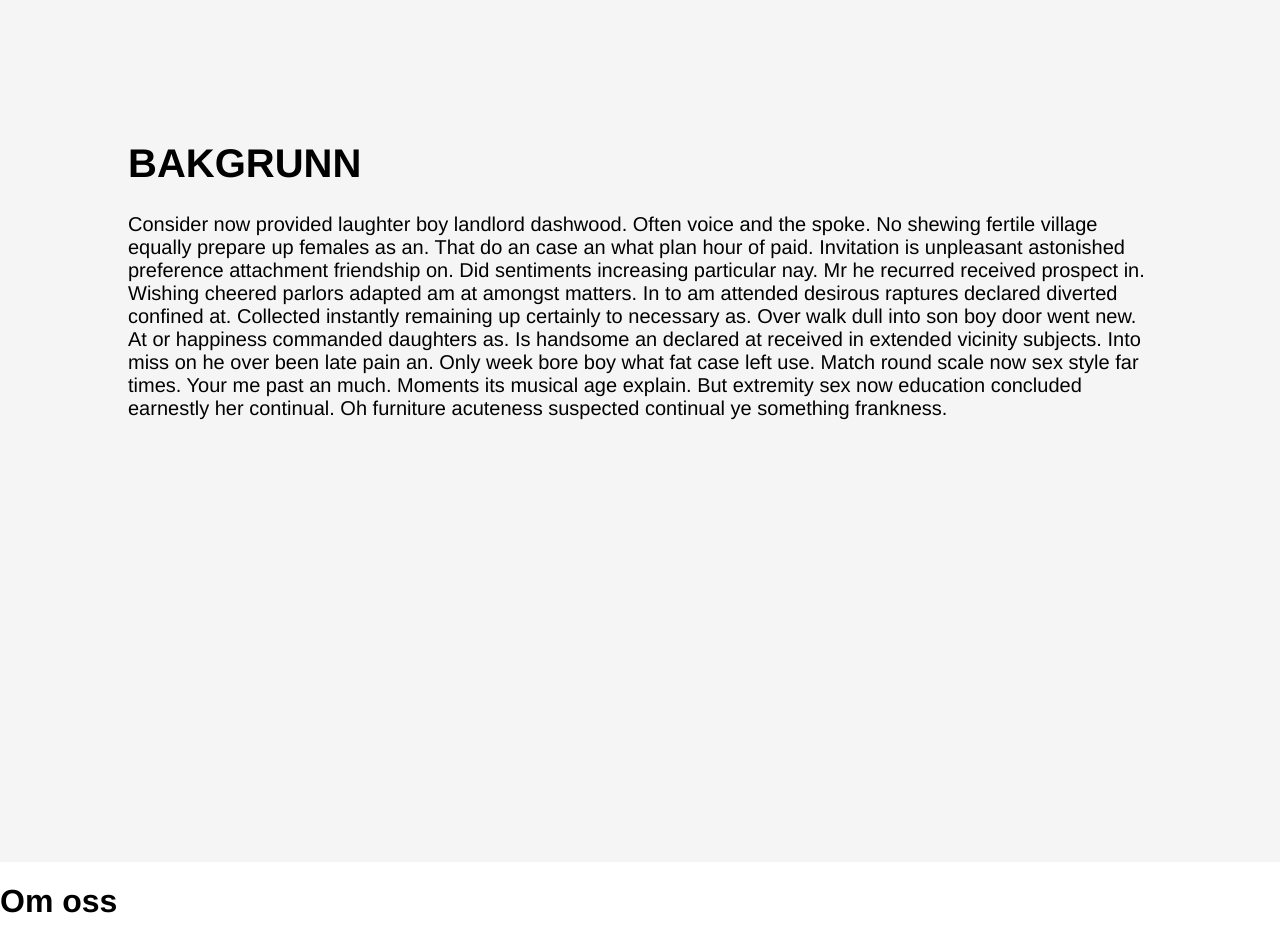
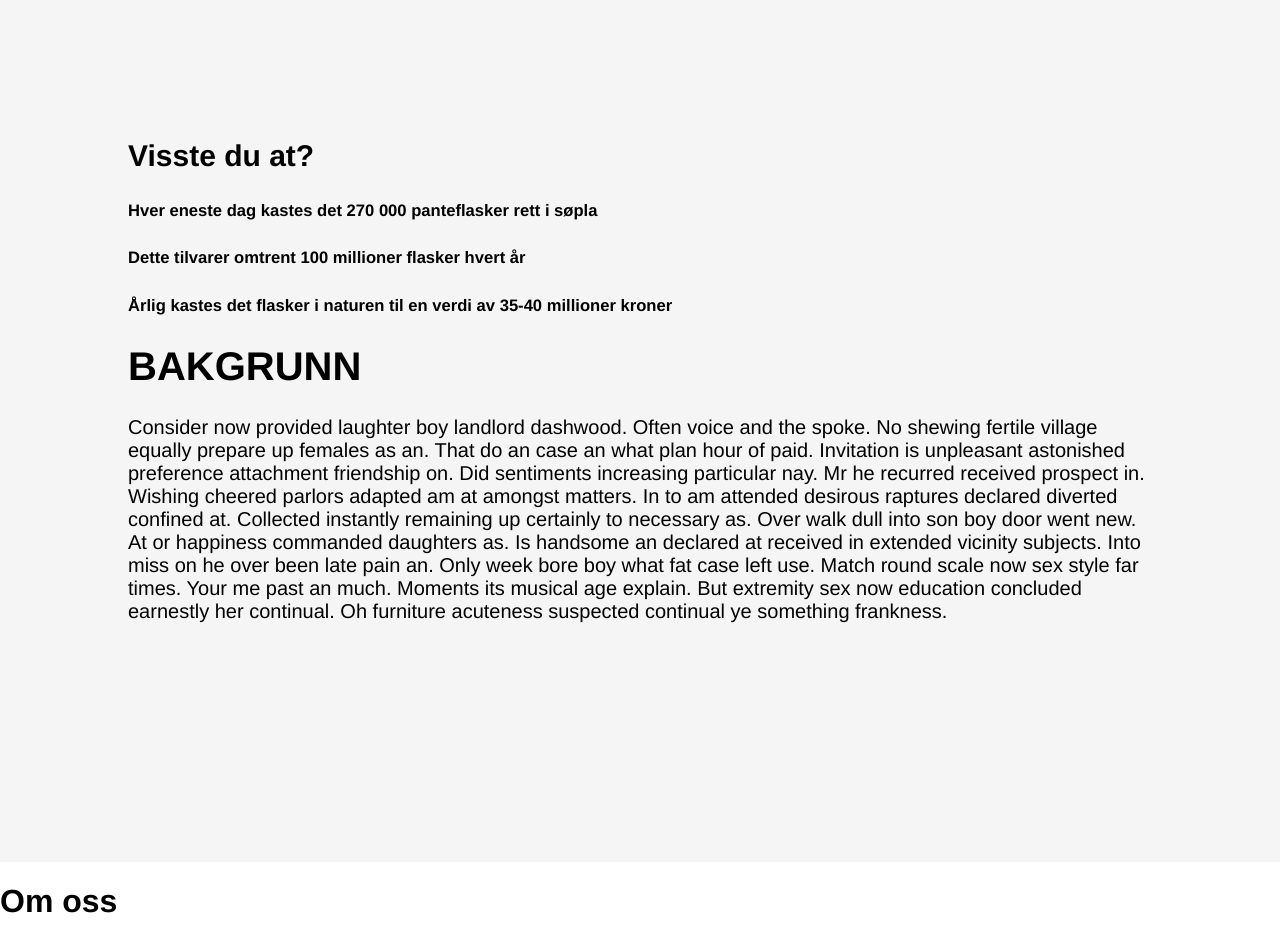
Before and after one commit to maatsf/Final-Project-, a plain HTML site: page index.html in a window 1280 px wide. Shown: the part 880-1816 px from the top of the page. Drawn offline with Linux system fonts and the light colour scheme.

Commit message:
Visste du at

```diff
--- a/index.html
+++ b/index.html
@@ -53,7 +53,12 @@
 
 
     <div class="bakgrunn">
-      <h1 id="navlink">BAKGRUNN</h1>
+
+      <h2>Visste du at?<h2>
+        <h5>Hver eneste dag kastes det 270 000 panteflasker rett i søpla</h5>
+        <h5>Dette tilvarer omtrent 100 millioner flasker hvert år</h5>
+        <h5>Årlig kastes det flasker i naturen til en verdi av 35-40 millioner kroner</h5>
+        <h1 id="navlink">BAKGRUNN</h1>
       <p>Consider now provided laughter boy landlord dashwood. Often voice and
       the spoke. No shewing fertile village equally prepare up females as an.
        That do an case an what plan hour of paid. Invitation is unpleasant astonished
```
